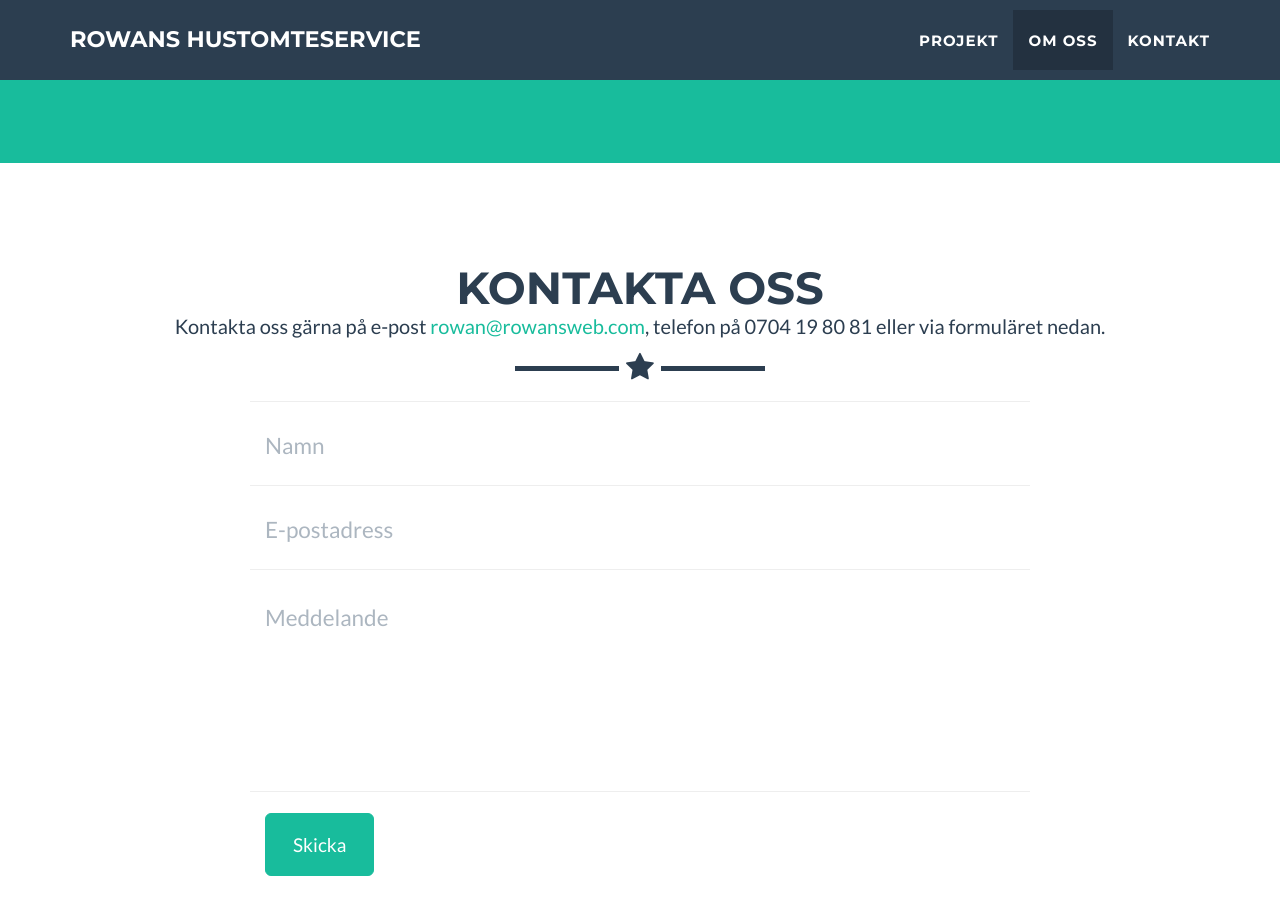
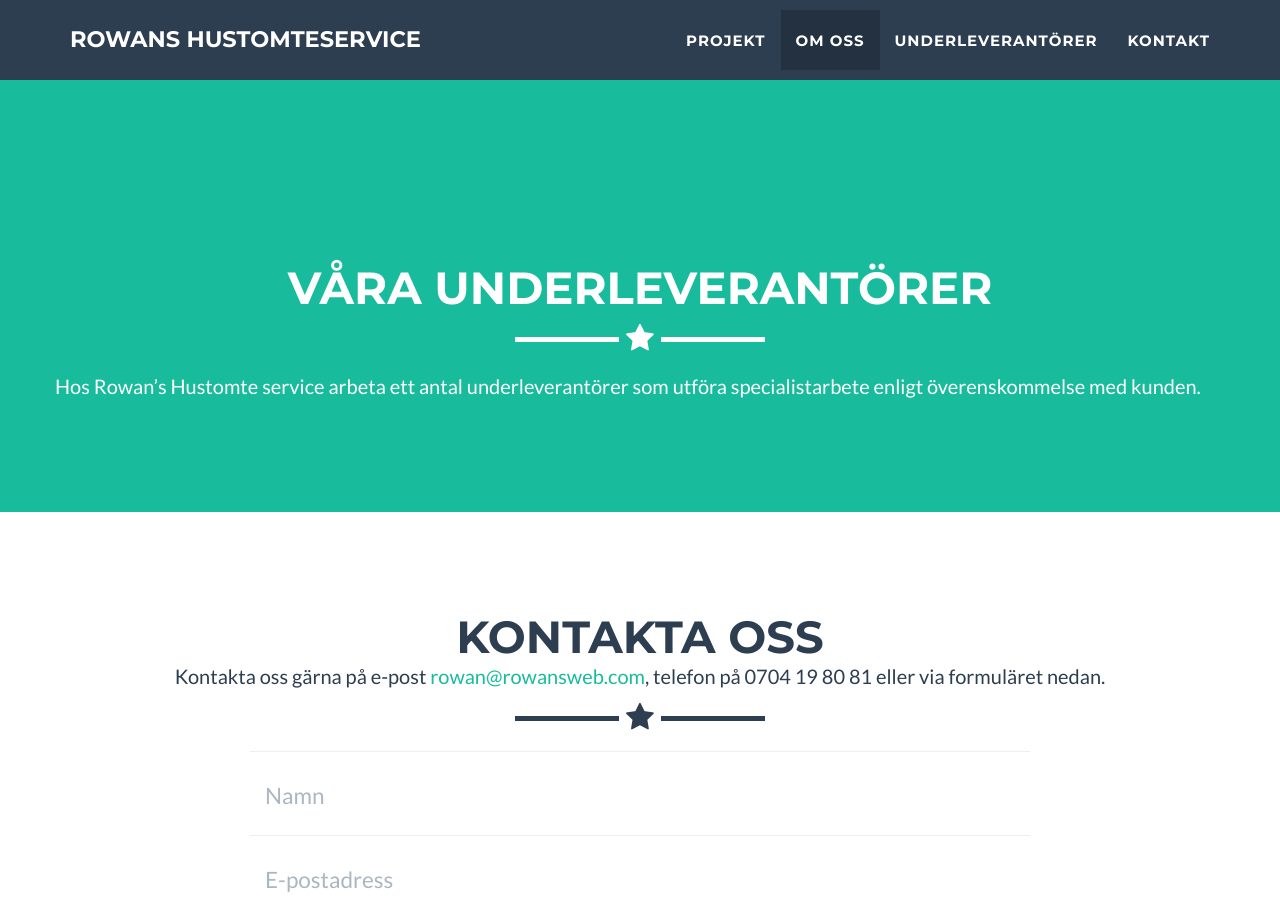
Before and after one commit to hustomteservice/hustomteservice.github.io, a Jekyll site: the page built from index.html, in a window 1280 px wide and 900 px high, scrolled down 2387 px. Built offline with Jekyll 4.4.1, drawn with Linux system fonts in a browser that asks for light colours.

Commit message:
Add subcontractors

```diff
--- a/_includes/nav.html
+++ b/_includes/nav.html
@@ -25,6 +25,9 @@
                         <a href="#about">Om oss</a>
                     </li>
                     <li class="page-scroll">
+                        <a href="#subcontractors">Underleverantörer</a>
+                    </li>
+                    <li class="page-scroll">
                         <a href="#contact">Kontakt</a>
                     </li>
                 </ul>
--- /dev/null
+++ b/_includes/subcontractors.html
@@ -0,0 +1,22 @@
+ <!-- About Section -->
+ <section class="success" id="subcontractors">
+  <div class="container">
+      <div class="row">
+          <div class="col-lg-12 text-center">
+              <h2>Våra underleverantörer</h2>
+              <hr class="star-light">
+          </div>
+      </div>
+      <div class="row">
+        <p>Hos Rowan’s Hustomte service  arbeta ett antal underleverantörer som utföra specialistarbete enligt överenskommelse med kunden.</p>
+      </div>
+      <div class="row">
+          <div class="col-lg-4 col-lg-offset-2">
+
+          </div>
+          <div class="col-lg-4">
+
+          </div>
+      </div>
+  </div>
+</section>
--- a/_layouts/default.html
+++ b/_layouts/default.html
@@ -6,6 +6,7 @@
     {% include header.html %}
     {% include portfolio_grid.html %}
     {% include about.html %}
+    {% include subcontractors.html %}
 
     {% if site.contact == "static" %}
     {% include contact_static.html %}
```
